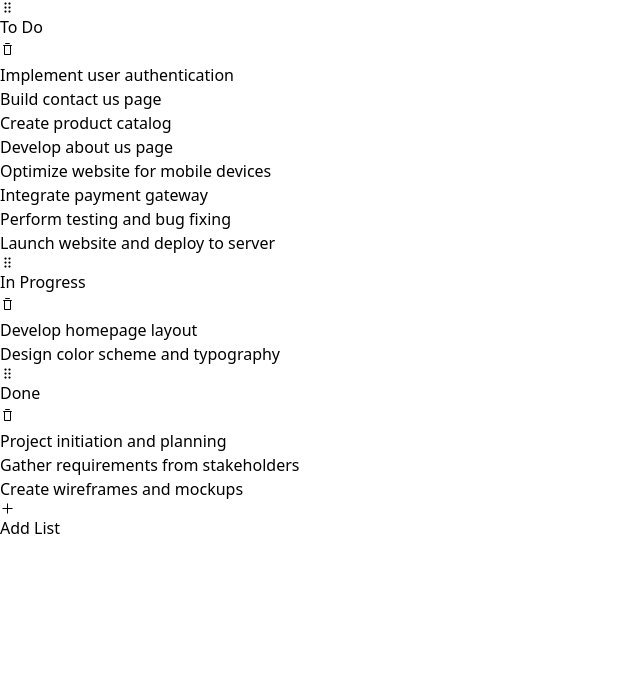
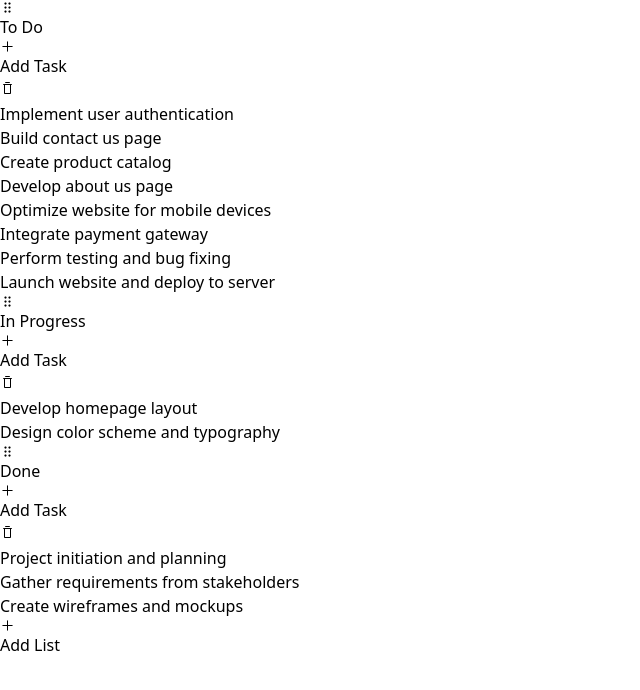
Before and after one commit to rajkarkhanis/kanban, a React (Vite) app: page / in a window 1280 px wide. Shown: the top 690 px of the page, without its empty margins (0-640 px from the left). Built offline with nearby package versions, Linux system fonts and the light colour scheme.

Commit message:
add task

```diff
--- a/src/components/KanbanBoard.tsx
+++ b/src/components/KanbanBoard.tsx
@@ -115,9 +115,17 @@ const KanbanBoard = () => {
     };
 
     const handleDeleteList = (list: List) => {
-        console.log(`Will delete list`, list);
         const newLists: List[] = lists.filter((l) => l.id !== list.id);
         setLists(newLists);
+    };
+
+    const handleAddTask = (list: List) => {
+        const newTask: Task = {
+            id: generateRandomId(),
+            listId: list.id,
+            content: "Untitled",
+        };
+        setTasks([...tasks, newTask]);
     };
 
     return (
@@ -135,6 +143,7 @@ const KanbanBoard = () => {
                             list={list}
                             tasks={tasks.filter((t) => t.listId === list.id)}
                             deleteList={handleDeleteList}
+                            addTask={handleAddTask}
                         />
                     ))}
                 </SortableContext>
@@ -154,6 +163,7 @@ const KanbanBoard = () => {
                         list={activeList}
                         tasks={tasks.filter((t) => t.listId === activeList.id)}
                         deleteList={handleDeleteList}
+                        addTask={handleAddTask}
                     />
                 )}
             </DragOverlay>
--- a/src/components/TaskList.tsx
+++ b/src/components/TaskList.tsx
@@ -4,17 +4,28 @@ import { SortableContext, useSortable } from "@dnd-kit/sortable";
 import TaskCard from "./TaskCard";
 import { CSS } from "@dnd-kit/utilities";
 import { cva } from "class-variance-authority";
-import { DragHandleDots2Icon, TrashIcon } from "@radix-ui/react-icons";
+import {
+    DragHandleDots2Icon,
+    PlusIcon,
+    TrashIcon,
+} from "@radix-ui/react-icons";
 import { Button } from "./ui/button";
 
 interface TaskListProps {
     list: List;
     tasks: Task[];
     deleteList: CallableFunction;
+    addTask: CallableFunction;
     isOverlay?: boolean;
 }
 
-const TaskList = ({ list, tasks, isOverlay, deleteList }: TaskListProps) => {
+const TaskList = ({
+    list,
+    tasks,
+    isOverlay,
+    deleteList,
+    addTask,
+}: TaskListProps) => {
     const taskIds = useMemo(() => tasks.map((t) => t.id), [tasks]);
 
     const {
@@ -32,7 +43,7 @@ const TaskList = ({ list, tasks, isOverlay, deleteList }: TaskListProps) => {
     };
 
     const variants = cva(
-        "flex flex-col h-96 w-80 shrink-0 overflow-y-auto snap-center bg-stone-100 dark:bg-stone-700 dark:text-stone-50 gap-4 p-4 rounded-lg shadow-md",
+        "flex flex-col h-[448px] w-96 shrink-0 overflow-y-auto snap-center bg-stone-100 dark:bg-stone-700 dark:text-stone-50 gap-4 p-4 rounded-lg shadow-md",
         {
             variants: {
                 dragging: {
@@ -48,6 +59,10 @@ const TaskList = ({ list, tasks, isOverlay, deleteList }: TaskListProps) => {
         deleteList(list);
     };
 
+    const onTaskAdd = () => {
+        addTask(list);
+    };
+
     return (
         <div
             ref={setNodeRef}
@@ -61,6 +76,7 @@ const TaskList = ({ list, tasks, isOverlay, deleteList }: TaskListProps) => {
             })}
         >
             <div className="flex justify-between group">
+                <div className="flex items-center gap-4">
                     <div
                         className="flex items-center gap-4"
                         {...attributes}
@@ -68,6 +84,16 @@ const TaskList = ({ list, tasks, isOverlay, deleteList }: TaskListProps) => {
                     >
                         <DragHandleDots2Icon />
                         <span className="font-bold text-lg">{list.title}</span>
+                    </div>
+                    <Button
+                        onClick={onTaskAdd}
+                        size={"sm"}
+                        variant={"outline"}
+                        className="flex items-center gap-2"
+                    >
+                        <PlusIcon />
+                        Add Task
+                    </Button>
                 </div>
                 <Button
                     onClick={onListDelete}
```
Lines whose indentation alone changed are shown as unchanged.
